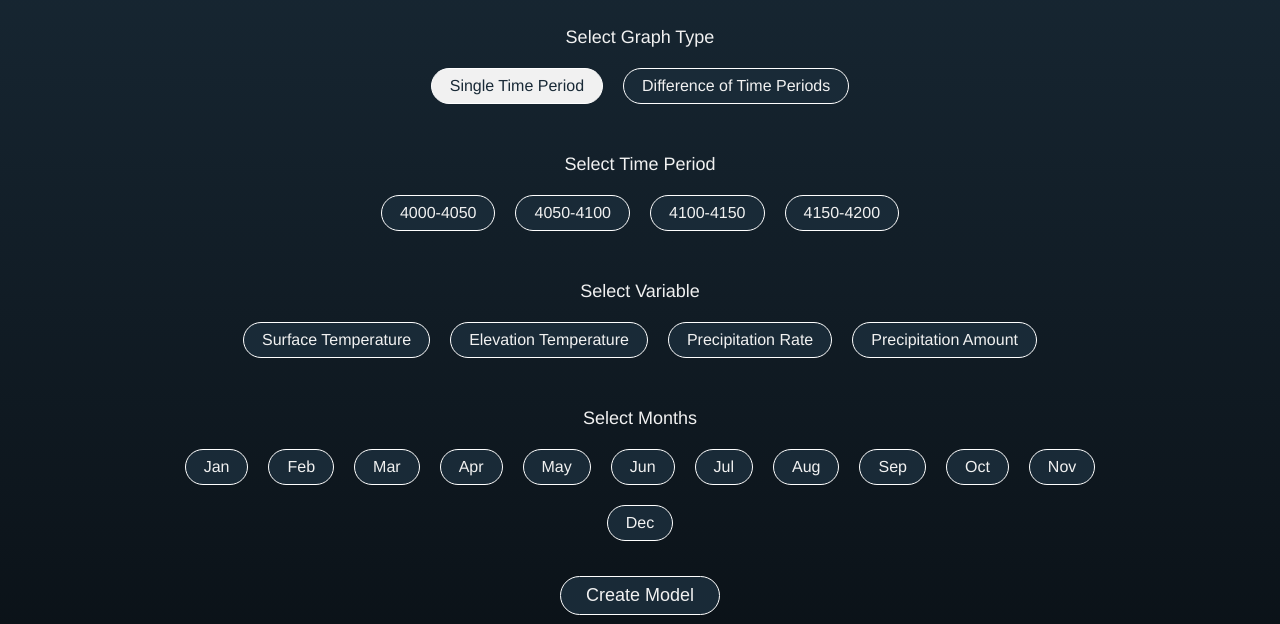
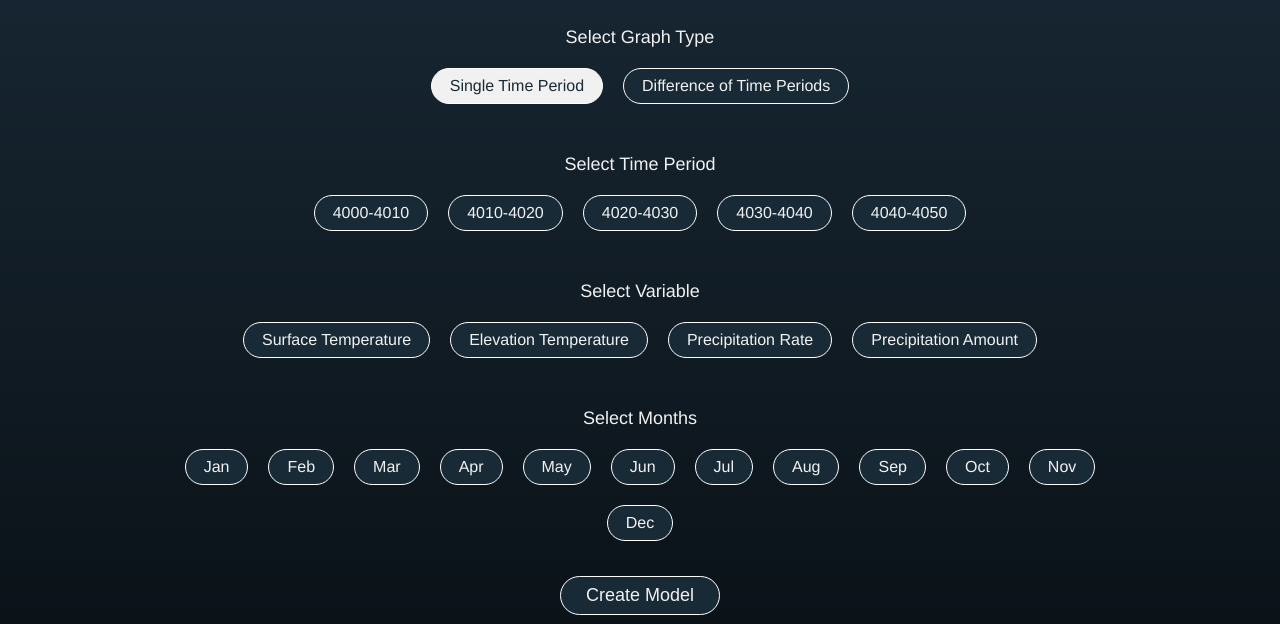
Before and after one commit to bsepaul/climate-models, a Flask app: page / in a window 1280 px wide. Shown: the part 159-783 px from the top of the page. Run offline with Flask 2, Linux system fonts and the light colour scheme; some libraries are stand-ins or nearby versions.

Commit message:
More intuitive elevation levels for user

```diff
--- a/website/templates/base.html
+++ b/website/templates/base.html
@@ -51,7 +51,7 @@
                 <div class="bubble">
                     <div class="subtitle">Select Time Period</div>
                     <div class="single-time section radio-selection">
-                        {% set timePeriods = ['4000-4050', '4050-4100', '4100-4150', '4150-4200'] %}
+                        {% set timePeriods = ['4000-4010', '4010-4020', '4020-4030', '4030-4040', '4040-4050'] %}
                         {% for timePeriod in timePeriods %}
                         <input type="radio" name="singleTimePeriod" value="{{timePeriod}}" id="s-{{timePeriod}}">
                         <label for="s-{{timePeriod}}">{{timePeriod}}</label>
@@ -134,7 +134,7 @@
                                 </div>
                                 <div class="tick-nums">
                                     {% for i in range(30) %}
-                                    <span class="tick-num">{{i}}</span>
+                                    <span class="tick-num">{{i+1}}</span>
                                     {% endfor %}
                                 </div>
                             </div>
```
